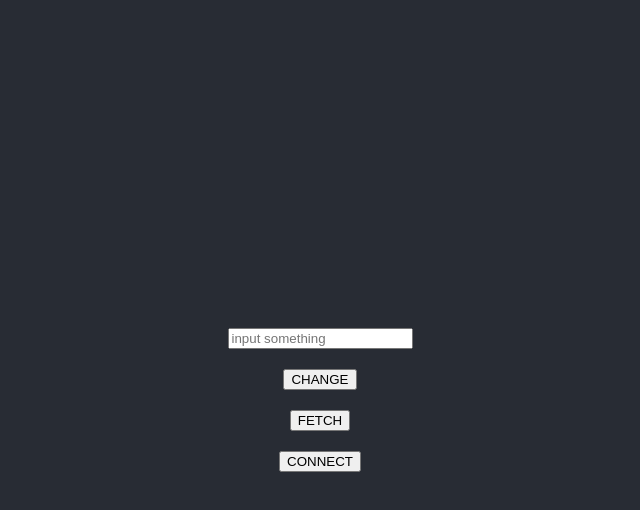
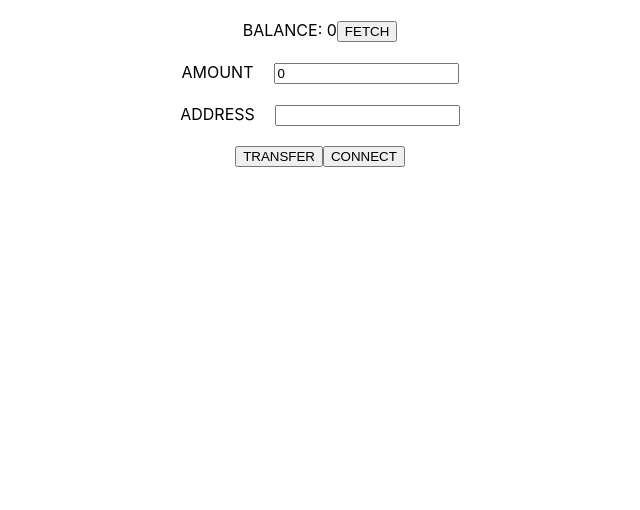
Before and after one commit to rubenjpmartins/workshop-fwtc, a React (Create React App) app: page / in a window 1280 px wide. Shown: the top 510 px of the page, without its empty margins (320-960 px from the left). Built offline with nearby package versions, Linux system fonts and the light colour scheme; no server answers.

Commit message:
integrate with token

```diff
--- a/src/App.js
+++ b/src/App.js
@@ -2,51 +2,69 @@ import {useState} from "react"
 import './App.css';
 
 import { ethers } from "ethers"
-import Greeter from "./artifacts/contracts/Greeter.sol/Greeter.json"
+import Token from "./artifacts/contracts/Token.sol/Token.json"
 
 
 const contractAddress = "0x5FbDB2315678afecb367f032d93F642f64180aa3"
 
 function App() {
-  const [greeting, setGreeting] = useState("")
+  const [transferAmount, setTransferAmount] = useState(0);
+  const [balance, setBalance] = useState("0");
+  const [targetAddress, setTargetAddress] = useState("");
 
   async function requestAccount() {
     await window.ethereum.request({ method: 'eth_requestAccounts' });
   }
 
-  async function fetchGreeting() {
+  async function fetchBalance() {
     if(typeof window.ethereum !== 'undefined') {
+      await requestAccount()
       const provider = new ethers.providers.Web3Provider(window.ethereum);
-      const contract = new ethers.Contract(contractAddress, Greeter.abi, provider)
+      const signer = provider.getSigner()
+      const account = await signer.getAddress()
+      const contract = new ethers.Contract(contractAddress, Token.abi, provider)
       try {
-        const data = await contract.greet()
-        console.log(data)
+        const balance = await contract.balanceOf(account)
+        setBalance(ethers.utils.commify(ethers.utils.formatUnits(balance, "wei")))
       } catch(err) {
         console.log("Error: ", err)
       }
     }
   }
 
-  async function changeGreeting() {
+  async function transfer() {
     if(typeof window.ethereum !== 'undefined') {
       await requestAccount()
       const provider = new ethers.providers.Web3Provider(window.ethereum);
       const signer = provider.getSigner()
-      const contract = new ethers.Contract(contractAddress, Greeter.abi, signer)
-      const tx = await contract.setGreeting(greeting)
-      await tx.wait()
-      fetchGreeting()
+      const contract = new ethers.Contract(contractAddress, Token.abi, provider)
+      try {
+        await contract.connect(signer).transfer(targetAddress, transferAmount)
+      } catch(err) {
+        console.log("Error: ", err)
+      }
     }
   }
 
   return (
     <div className="App">
-      <header className="App-header">
-        <input type="text" value={greeting} placeholder="input something" onChange={(e) => setGreeting(e.target.value)}/>
-        <button style={{ marginTop: 20 }} onClick={() => changeGreeting()}>CHANGE</button>
-        <button style={{ marginTop: 20 }} onClick={() => fetchGreeting()}>FETCH</button>
-        <button style={{ marginTop: 20 }} onClick={() => requestAccount()}>CONNECT</button>
-      </header>
+      <div style={{ marginTop: 20 }}>
+        <span>BALANCE: {balance}</span>
+        <button onClick={() => fetchBalance()}>FETCH</button>
+      </div>
+
+      <div style={{ marginTop: 20 }}>
+        <label style={{ marginRight: 20 }}>AMOUNT</label>
+        <input value={transferAmount} type="number" onChange={(e) => setTransferAmount(e.target.value)} />
+      </div>
+
+      <div style={{ marginTop: 20 }}>
+        <label style={{ marginRight: 20 }}>ADDRESS</label>
+        <input value={targetAddress} type="text" onChange={(e) => setTargetAddress(e.target.value)} />
+      </div>
+
+      <button style={{ marginTop: 20 }} onClick={() => transfer()}>TRANSFER</button>
+      <button style={{ marginTop: 20 }} onClick={() => requestAccount()}>CONNECT</button>
     </div>
   );
 }
```
